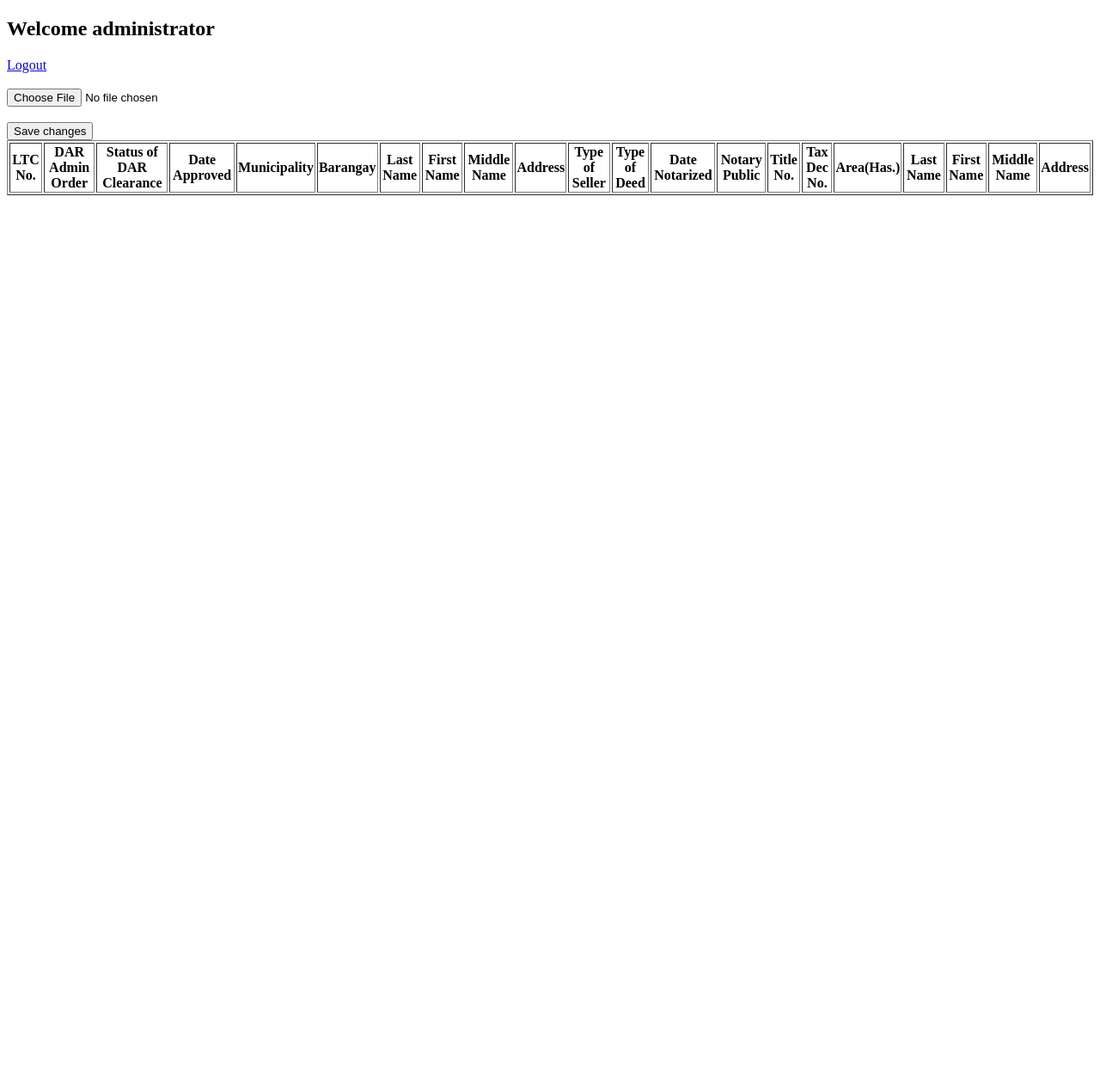
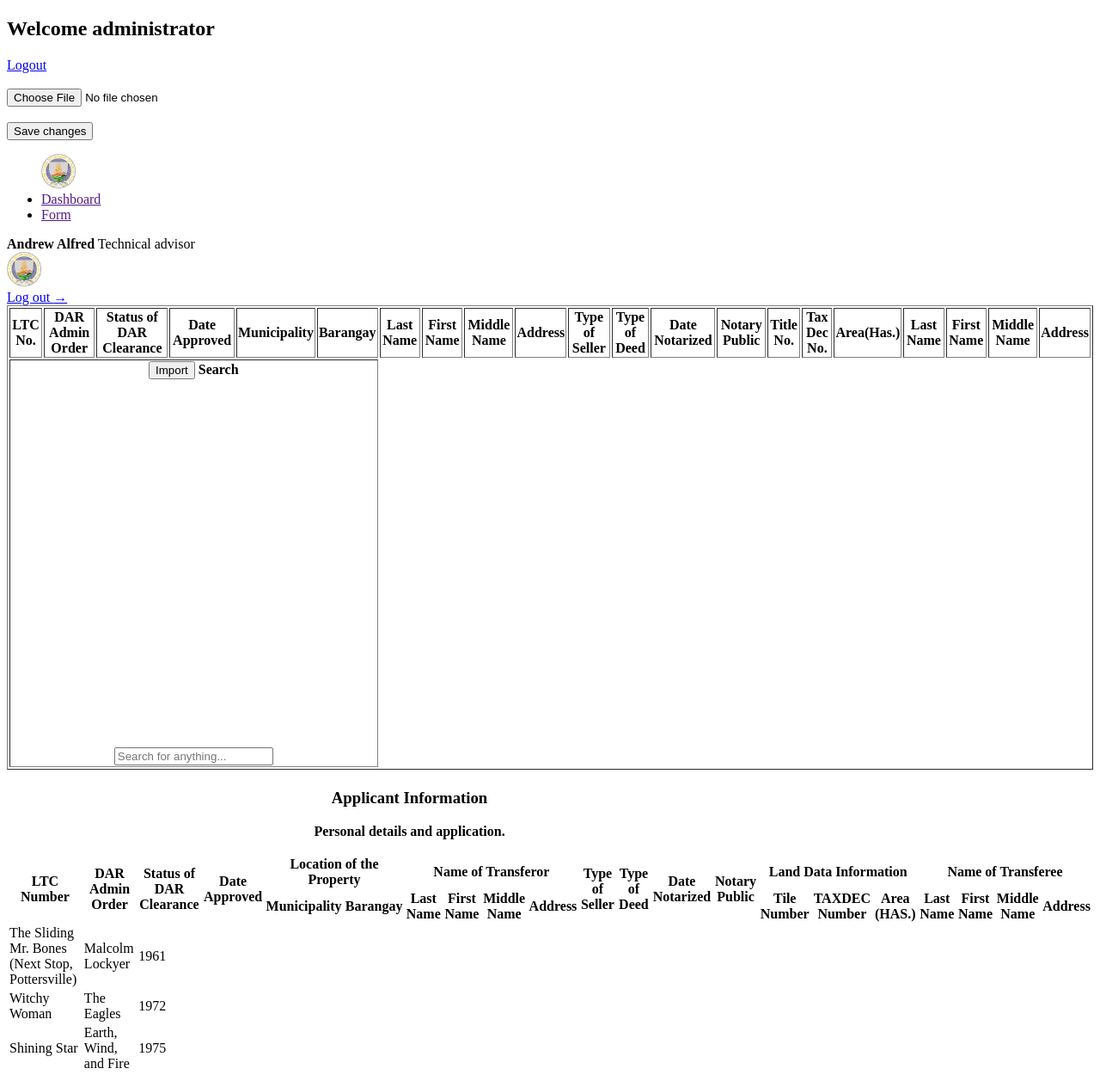
Before and after one commit to gonfreeccs/DAR-II, a PHP site: page /admin_dashboard.php in a window 1280 px wide. Shown: the whole page at 86% size. Before the commit the page ends 227 px from the top, so only its background shows below. Run offline with PHP 8.4, Linux system fonts and the light colour scheme; the visitor is signed in with stand-in values (Sample User, id 1); data that the repository does not hold is empty.

Commit message:
unfinished dashboard

```diff
--- a/admin_dashboard.php
+++ b/admin_dashboard.php
@@ -183,6 +183,102 @@ function logout(){
 
 </form>
 
+    <header class=" bg-slate-100">
+        <div class="container inline-flex justify-between items-center mx-auto px-5">
+            <nav class="">
+                <ul class="flex">
+                    <img src="img/randomLogo.png" width="40" height="40" alt="" class="mx-auto py-3 mx-0 text-base leading-7 me-4">
+                    <li class="flex-auto p-2"><a href="" class="-mx-3 block rounded-lg px-3 py-2 text-base font-semibold leading-7 text-gray-900 hover:bg-gray-50">Dashboard</a></li>
+                    <li class="flex-auto p-2"><a href="" class="-mx-3 block rounded-lg px-3 py-2 text-base font-semibold leading-7 text-gray-900 hover:bg-gray-50">Form</a></li>
+                </ul>
+            </nav>
+            <div class="flex items-center pe-5">
+                <div class="block p-2">
+                    <strong class="block">Andrew Alfred</strong>
+                    <span class="block hover:text-green-700">Technical advisor</span>
+                </div>
+                <img src="img/randomLogo.png" width="40" height="40" class="">
+                <div class="hidden lg:flex lg:flex-1 lg:justify-end ms-3">
+                  <a href="#" class="text-sm font-semibold leading-6 text-gray-900">Log out <span aria-hidden="true">&rarr;</span></a>
+                </div>
+            </div>
+        </div>
+    </header>
+    <main class="block">
+      <div class="container justify-end items-center flex mt-5">
+        <th colspan="6" class="px-5">
+          <label class="relative block flex">
+            <button class="rounded bg-blue-400 px-2 py-1 mx-1 text-slate-100 font-semibold">Import</button>
+            <span class="sr-only">Search</span>
+            <span class="absolute inset-y-0 left-0 flex items-center pl-2">
+              <svg class="h-5 w-5 fill-slate-300" viewBox="0 0 20 20">...</svg>
+            </span>
+            <input class="placeholder:italic placeholder:text-slate-400 block bg-white w-full border border-slate-300 rounded-md py-2 pl-9 pr-3 shadow-sm focus:outline-none focus:border-sky-500 focus:ring-sky-500 focus:ring-1 sm:text-sm" placeholder="Search for anything..." type="text" name="search"/>
+          </label>
+        </th>
+      </div>
+      <div class="container text-sm px-3 table-responsive overflow-x-auto flex justify-center mt-5">
+              <table class="border-collapse table table-auto border rounded-t-lg divide-y w-full sm:w-auto md:w-1/2 lg:w-1/3">
+                <!-- <caption class="caption-top">
+                  Table 3.1: Professional wrestlers and their signature moves.
+                </caption> -->
+                <thead>
+                  <tr>
+                    <th colspan="15" class="text-left">
+                        <h3 class="text-base font-semibold leading-6 text-gray-900 ms-5 mt-1">Applicant Information</h3>
+                        <p class="ms-5 mt-1 mb-1 max-w-2xl text-sm text-gray-500">Personal details and application.</p>
+                    </th>
+                  </tr>
+                  <tr class="text-sm font-medium text-gray-900 font-sans">
+                    <th rowspan="2" class="border p-2 rounded-tl-lg">LTC Number</th>
+                    <th rowspan="2" class="border p-2">DAR Admin Order</th>
+                    <th rowspan="2" class="border p-2">Status of DAR Clearance</th>
+                    <th rowspan="2" class="border p-2">Date Approved</th>
+                    <th colspan="2" class="border p-2">Location of the Property</th>
+                    <th colspan="4" class="border p-2">Name of Transferor</th>
+                    <th rowspan="2" class="border p-2">Type of Seller</th>
+                    <th rowspan="2" class="border p-2">Type of Deed</th>
+                    <th rowspan="2" class="border p-2">Date Notarized</th>
+                    <th rowspan="2" class="border p-2">Notary Public</th>
+                    <th colspan="3" class="border p-2">Land Data Information</th>
+                    <th colspan="4" class="border p-2 rounded-tr-lg">Name of Transferee</th>
+                  </tr>
+                  <tr>
+                    <th class="border p-2">Municipality</th>
+                    <th class="border p-2">Barangay</th>
+                    <th class="border p-2">Last Name</th>
+                    <th class="border p-2">First Name</th>
+                    <th class="border p-2">Middle Name</th>
+                    <th class="border p-2">Address</th>
+                    <th class="border p-2">Tile Number</th>
+                    <th class="border p-2">TAXDEC Number</th>
+                    <th class="border p-2">Area (HAS.)</th>
+                    <th class="border p-2">Last Name</th>
+                    <th class="border p-2">First Name</th>
+                    <th class="border p-2">Middle Name</th>
+                    <th class="border p-2">Address</th>
+                  </tr>
+                </thead>
+                <tbody>
+                  <tr>
+                    <td class="border p-1">The Sliding Mr. Bones (Next Stop, Pottersville)</td>
+                    <td class="border p-1">Malcolm Lockyer</td>
+                    <td class="border p-1">1961</td>
+                  </tr>
+                  <tr>
+                    <td class="border p-1">Witchy Woman</td>
+                    <td class="border p-1">The Eagles</td>
+                    <td class="border p-1">1972</td>
+                  </tr>
+                  <tr>
+                    <td class="border p-1">Shining Star</td>
+                    <td class="border p-1">Earth, Wind, and Fire</td>
+                    <td class="border p-1">1975</td>
+                  </tr>
+                </tbody>
+              </table>
+        </div>
+    </main>
 
 
 
```
